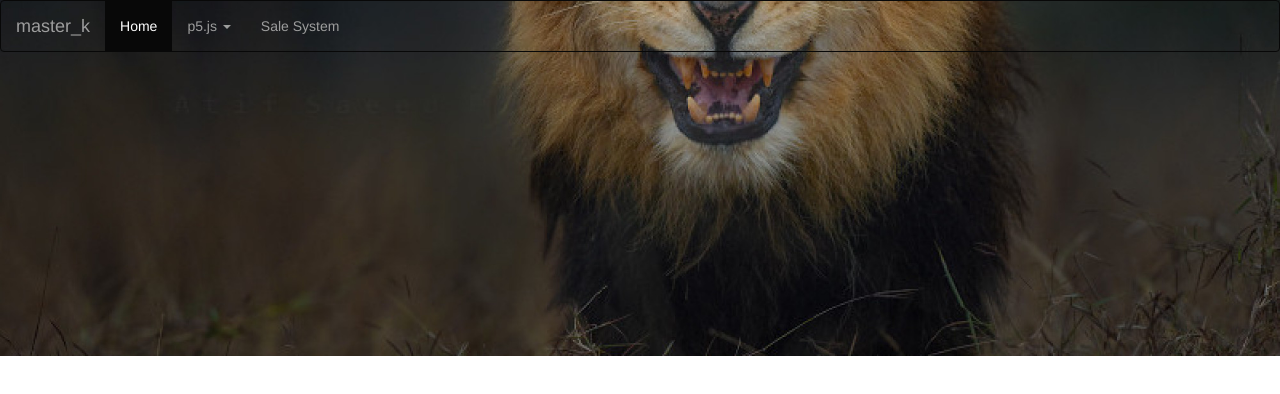
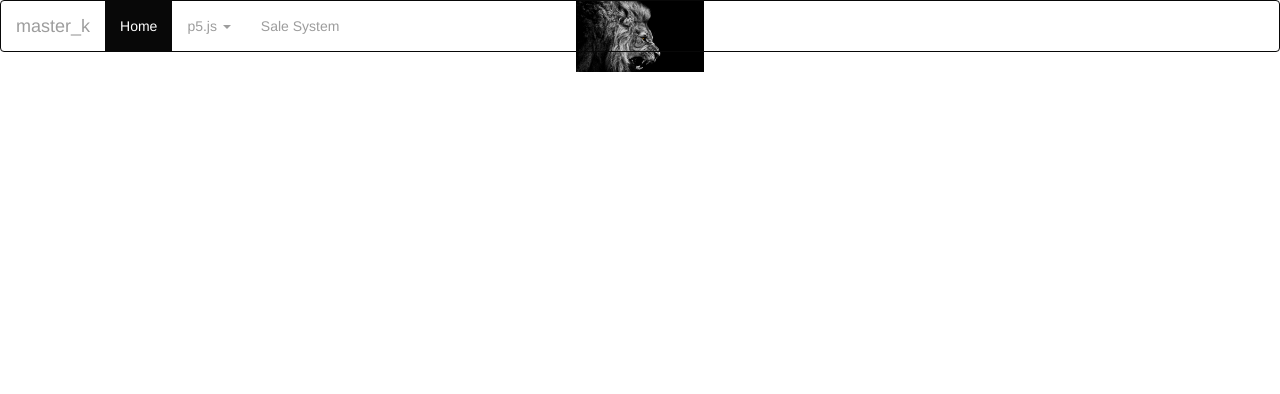
Before and after one commit to andee777/andee777.github.io, a plain HTML site: page index.html in a window 1280 px wide. Drawn offline with nearby package versions, Linux system fonts and the light colour scheme.

Commit message:
bg image size change

```diff
--- a/andee777.css
+++ b/andee777.css
@@ -1,7 +1,7 @@
 body {
-  background: url("./bg2.jpg");
+  background: url("./bg1.jpg");
   background-repeat:no-repeat;
-  background-size: cover;
+  background-size: contain;
   background-position: center center;
 
 }
```
Also changed, not shown: bg1.jpg (added).
